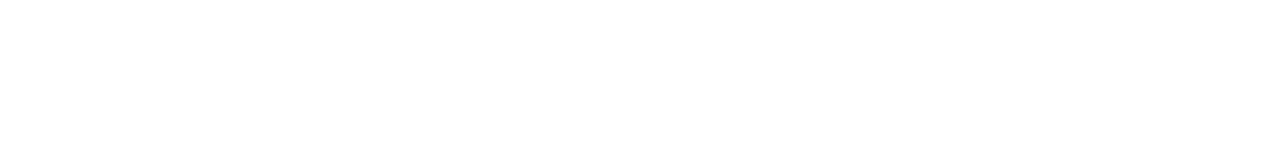
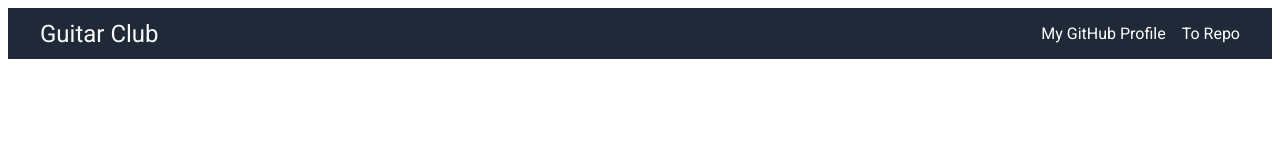
Before and after one commit to its-namami/landing-page, a plain HTML site: page index.html in a window 1280 px wide. Drawn offline with Linux system fonts and the light colour scheme.

Commit message:
feat: add header

```diff
--- a/index.html
+++ b/index.html
@@ -5,5 +5,17 @@
     <title>Landing Page</title>
     <link href="style.css" rel="stylesheet"/>
   </head>
-  <body></body>
+  <body>
+    <header>
+      <div class="container">
+        <a class="logo" href="index.html">Guitar Club</a>
+        <nav>
+          <ul>
+            <li><a href="https://github.com/its-namami">My GitHub Profile</a></li>
+            <li><a href="https://github.com/its-namami/landing-page">To Repo</a></li>
+          </ul>
+        </nav>
+      </div>
+    </header>
+  </body>
 </html>
--- a/style.css
+++ b/style.css
@@ -8,15 +8,42 @@
   font-family: 'Roboto', sans-serif;
 }
 
-header {
-  background-color: #1F2937;
+.container {
+  width: 100%;
+  max-width: 1200px;
+  margin-inline: auto;
 }
 
-.logo {
-  font-size: 24px;
-  color: #F9FAF8;
+header {
+  @media (max-width: 1200px) {
+    padding: 0 3em;
+  }
+
+  .container {
+    display: flex;
+    justify-content: space-between;
+    align-items: center;
+  }
+
+  .logo {
+    font-size: 24px;
+    color: #F9FAF8;
+  }
+
+  ul {
+    padding: 0;
+    display: flex;
+    list-style-type: none;
+    gap: 1em;
+  }
+
+  a {
+    color: white;
+    text-decoration: none;
+  }
 }
 
+header, .hero { background-color: #1F2937 }
 .hero {
   background-color: #1F2937;
 
```
